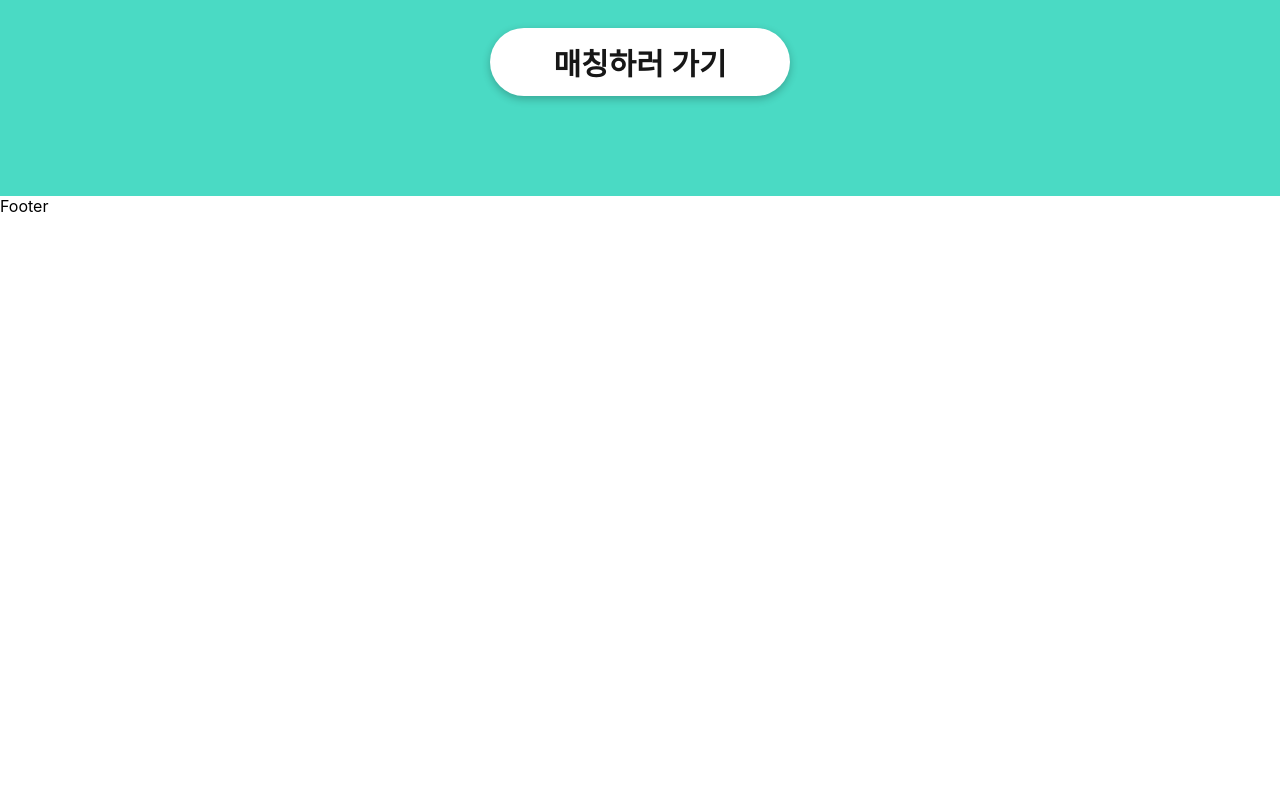
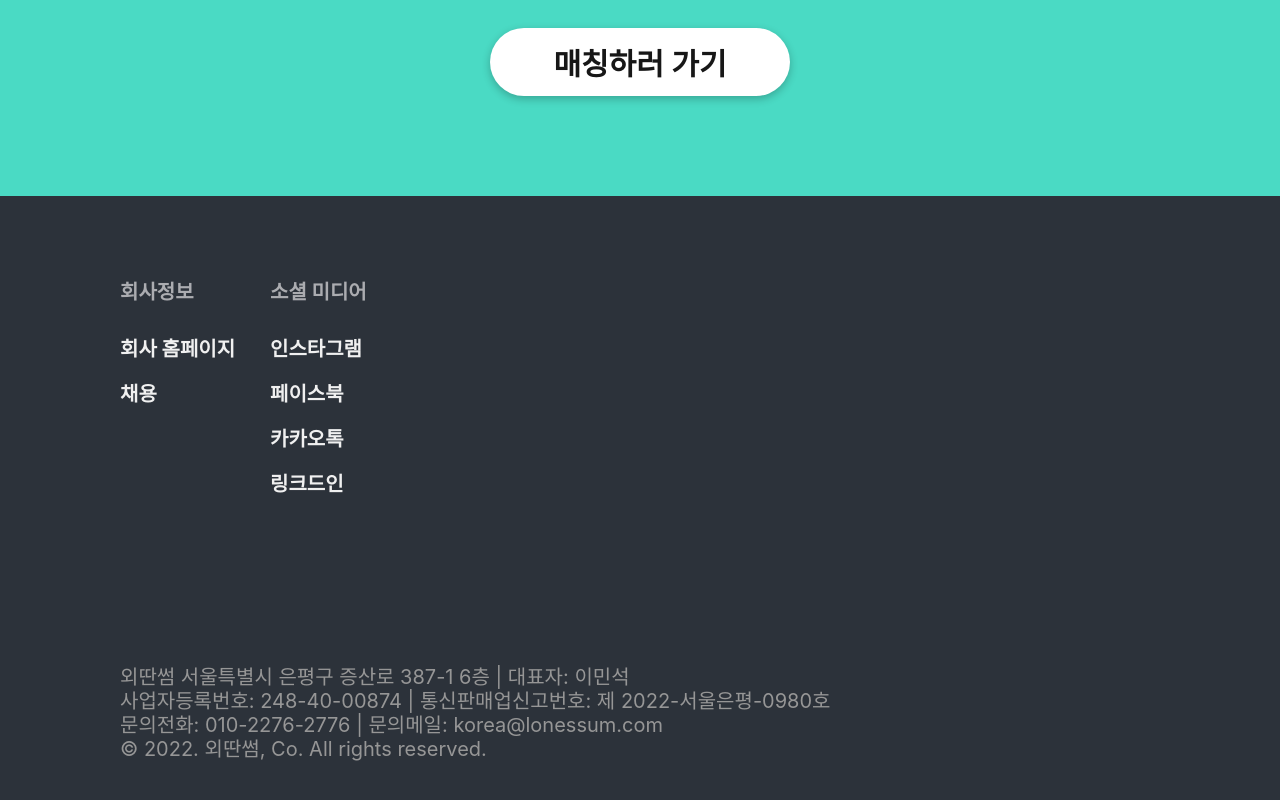
Before and after one commit to leejiho9898/lonessum-Landing, a Next.js app: page / in a window 1280 px wide. Shown: the part 5422-6222 px from the top of the page. Before the commit the page ends 5638 px from the top, so only its background shows below. Built offline with nearby package versions, Linux system fonts and the light colour scheme; a web font is replaced by a local one.

Commit message:
design: footer 퍼블리싱

```diff
--- a/components/Footer.tsx
+++ b/components/Footer.tsx
@@ -1,7 +1,62 @@
 import React from "react";
+import styled from "styled-components";
 
 function Footer() {
-  return <footer>Footer</footer>;
+  return (
+    <FooterLayout>
+      <FooterContents>
+        <InfoBox>
+          <InfoTit>회사정보</InfoTit>
+          <InfoStlyed>회사 홈페이지</InfoStlyed>
+          <InfoStlyed>채용</InfoStlyed>
+        </InfoBox>
+        <InfoBox>
+          <InfoTit>소셜 미디어</InfoTit>
+          <InfoStlyed>인스타그램</InfoStlyed>
+          <InfoStlyed>페이스북</InfoStlyed>
+          <InfoStlyed>카카오톡</InfoStlyed>
+          <InfoStlyed>링크드인</InfoStlyed>
+        </InfoBox>
+      </FooterContents>
+      <FooterContents>
+        <EtcInfos>
+          외딴썸 서울특별시 은평구 증산로 387-1 6층 | 대표자: 이민석 <br />
+          사업자등록번호: 248-40-00874 | 통신판매업신고번호: 제
+          2022-서울은평-0980호 <br /> 문의전화: 010-2276-2776 | 문의메일:
+          korea@lonessum.com <br />© 2022. 외딴썸, Co. All rights reserved.
+        </EtcInfos>
+      </FooterContents>
+    </FooterLayout>
+  );
 }
 
+const FooterLayout = styled.footer`
+  background-color: #2c323a;
+  color: #f0f0f0;
+`;
+const FooterContents = styled.div`
+  margin: 0 auto;
+  padding: 80px 10px;
+  max-width: 1040px;
+  width: 100%;
+  display: flex;
+`;
+const InfoBox = styled.div`
+  width: 150px;
+  font-weight: 700;
+  font-size: 20px;
+`;
+const InfoTit = styled.div`
+  color: #abacb0;
+  padding-bottom: 20px;
+`;
+const InfoStlyed = styled.div`
+  padding: 8px 0;
+`;
+const EtcInfos = styled.div`
+  color: #969696;
+  line-height: 24px;
+  font-size: 20px;
+`;
+
 export default Footer;
```
